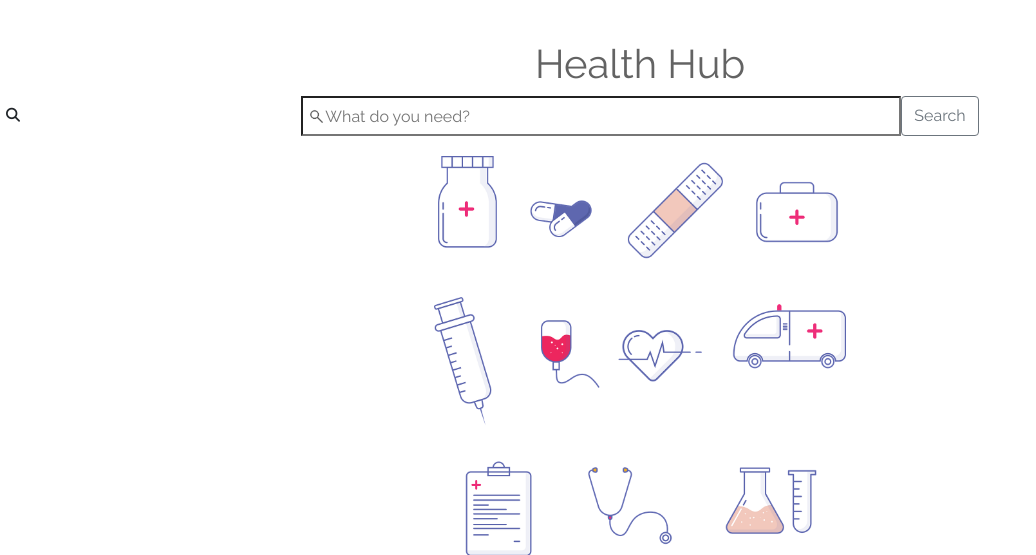
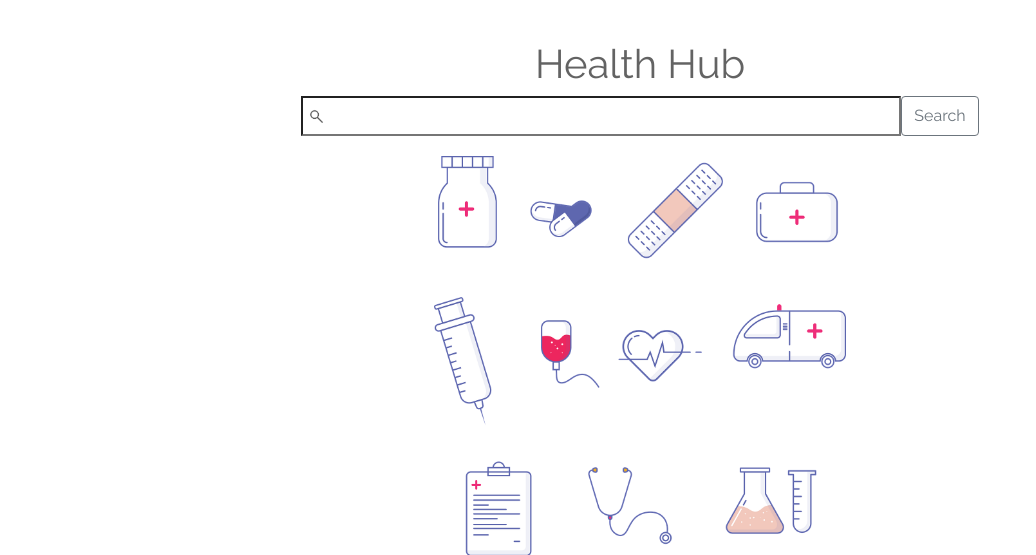
Before and after one commit to senseofsteph/healthhub, a Flask app: page / in a window 1280 px wide. Shown: the top 555 px of the page, without its empty margins (0-1036 px from the left). Run offline with Flask 2, Linux system fonts and the light colour scheme; some libraries are stand-ins or nearby versions.

Commit message:
Delete commented out code; no longer used

```diff
--- a/templates/base.html
+++ b/templates/base.html
@@ -18,9 +18,7 @@
         <!-- Bootstrap Search Bar -->
         <form action="/" method="GET">
           <div id="searchbar" class="searchbar">
-            <!-- <input name="Search" type="text" placeholder="&#xf002" style="font-family: FontAwesome;" required> -->
-            <span class="fas fa-search"></span>
-            <input name="Search" type="text" placeholder="What do you need?"required>
+            <input name="Search" type="text" placeholder=""required>
             <button type="button" class="btn btn-outline-secondary">Search</button>
           </div>
         </form>
```
